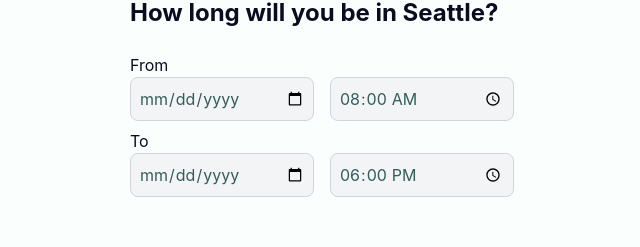
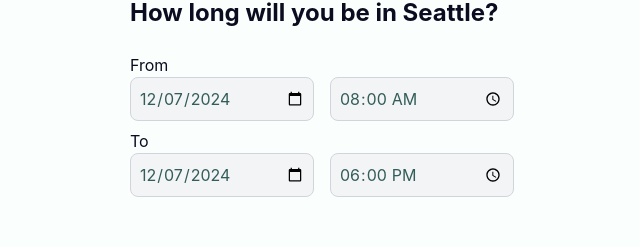
Before and after one commit to kunlizhang/wander, a React (Vite) app in the folder wander-app/: page /tripPlan in a window 1280 px wide. Shown: the part 203-450 px from the top of the page, without its empty margins (318-958 px from the left). Built offline with nearby package versions, Linux system fonts and the light colour scheme.

Commit message:
Add default dates

```diff
--- a/wander-app/src/components/DateTimePicker.jsx
+++ b/wander-app/src/components/DateTimePicker.jsx
@@ -1,12 +1,13 @@
 import React, { useState, useEffect } from 'react';
 
-const DateTimePicker = ({ dateRequired = false, timeRequired = false, defaultTime = '' }) => {
-  const [date, setDate] = useState('');
+const DateTimePicker = ({ dateRequired = false, timeRequired = false, defaultDate = '', defaultTime = '' }) => {
+  const [date, setDate] = useState(defaultDate);
   const [time, setTime] = useState(defaultTime);
 
   // Set default time when component mounts
   useEffect(() => {
     setTime(defaultTime);
+    setDate(defaultDate);
   }, [defaultTime]);
 
   return (
--- a/wander-app/src/pages/TripSpecificsPage.jsx
+++ b/wander-app/src/pages/TripSpecificsPage.jsx
@@ -23,9 +23,9 @@
                 <ProgressBar brightCount={3} />
                 <div className="text-2xl font-bold my-6">How long will you be in Seattle?</div>
                 <div className="text-md">From</div>
-                <DateTimePicker dateRequired={true} timeRequired={false} defaultTime="08:00"/>
+                <DateTimePicker dateRequired={true} timeRequired={false} defaultDate="2024-12-07" defaultTime="08:00"/>
                 <div className="text-md mt-2">To</div>
-                <DateTimePicker dateRequired={true} timeRequired={false} defaultTime="18:00"/>
+                <DateTimePicker dateRequired={true} timeRequired={false} defaultDate="2024-12-07" defaultTime="18:00"/>
             </div>
             <div className="fixed bottom-4 w-96 flex justify-between">
                 <BackButton text="Back" onClick={handleBack} />
```
